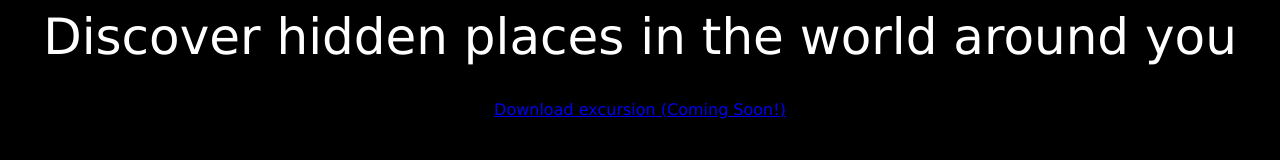
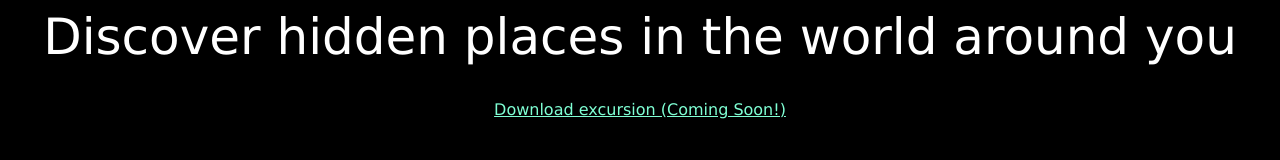
Before and after one commit to Leo211990/excursion, a plain HTML site: page index.html in a window 1280 px wide. Drawn offline with Linux system fonts and the light colour scheme.

Commit message:
Added link--cta style

```diff
--- a/index.html
+++ b/index.html
@@ -8,6 +8,6 @@
     </head>
 <body>
     <h1 class="header--main">Discover hidden places in the world around you</h1>
-    <p><a href="#">Download excursion (Coming Soon!)</a></p>
+    <p><a href="#" class="link--cta">Download excursion (Coming Soon!)</a></p>
 </body>
 </html>
--- a/style.css
+++ b/style.css
@@ -10,3 +10,8 @@ body{
     color: #ffffff;
 
 }
+
+.link--cta{
+    font-size: 16px;
+    color: aquamarine;
+}
```
